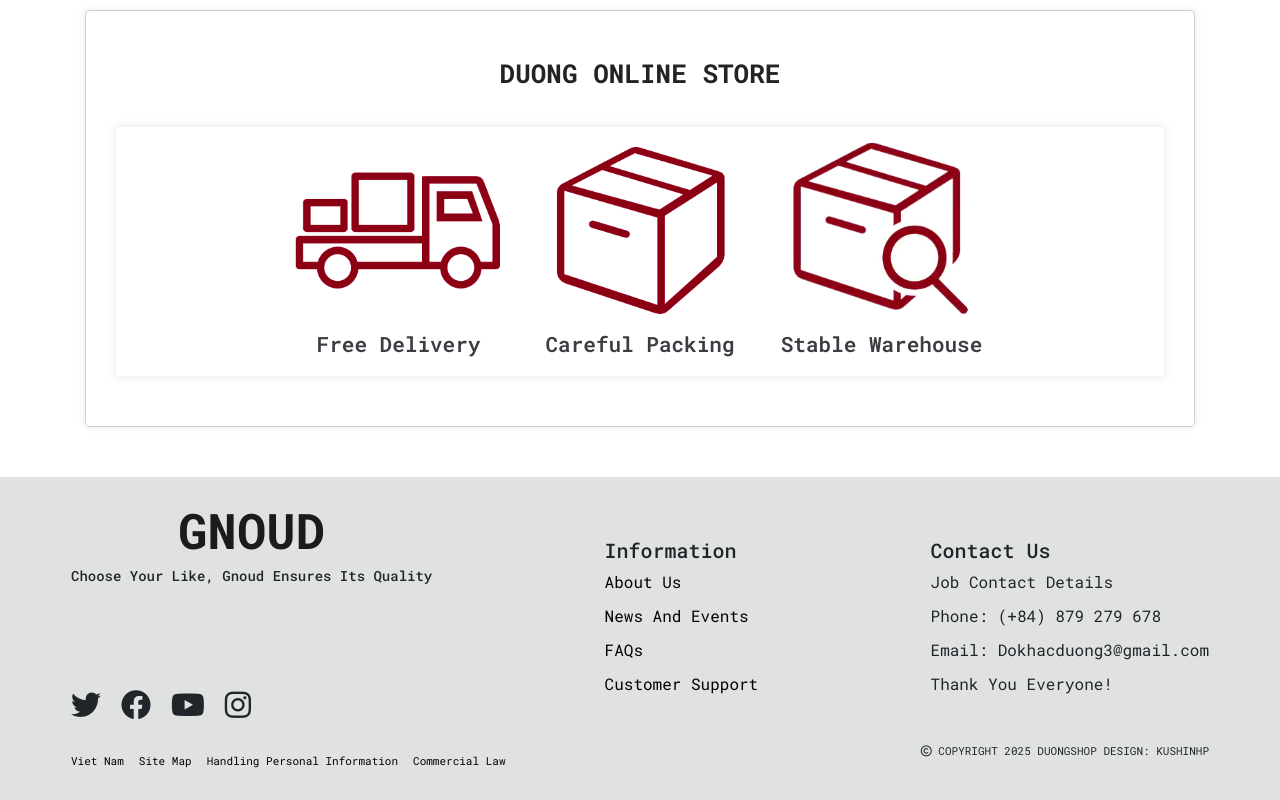
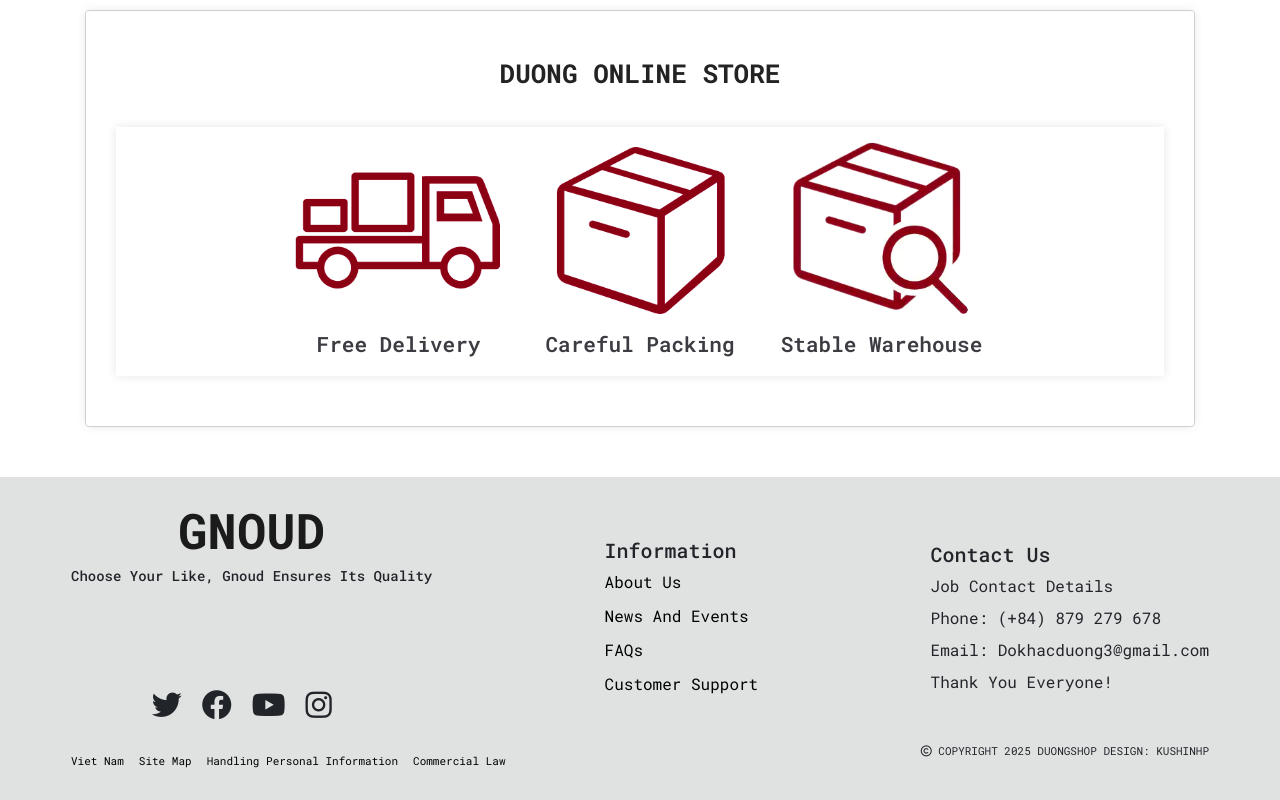
Before and after one commit to dokhacduong1/ProjectBanHang, a React (Create React App) app: page / in a window 1280 px wide. Shown: the part 1866-2666 px from the top of the page. Built offline with nearby package versions, Linux system fonts and the light colour scheme; no server answers.

Commit message:
UpdateNe

```diff
--- a/src/components/SectionSix/SectionSix.css
+++ b/src/components/SectionSix/SectionSix.css
@@ -16,10 +16,12 @@
     display: flex;
     flex-wrap: wrap;
     padding: 0;
+    justify-content: center;
 }
 .sectionSix__LogoIcon--icon li{
     font-size: 30px;
     padding-right: 20px;
+
 }
 .sectionSix__LogoIcon--logo h1{
     font-size: 49px;
@@ -39,7 +41,7 @@
     text-align: left;
 }
 .sectionSix__Contact p{
-    margin-bottom: 10px;
+    margin-bottom: 8px;
 }
 .sectionBoxEnd{
     display: flex;
--- a/src/index.js
+++ b/src/index.js
@@ -12,7 +12,7 @@ import ProductAll from "./components/ProductAll";
 function Error(){
   return(
     <>
-      <h1 style={{textAlign:"center",fontWeight:"900"}}>NOT FOUND</h1>
+      <h1 style={{textAlign:"center",fontWeight:"900"}}>Mục Bạn Vào Chủ Sở Hữu Đang Hoàn Thiện</h1>
     </>
   )
 }
```
